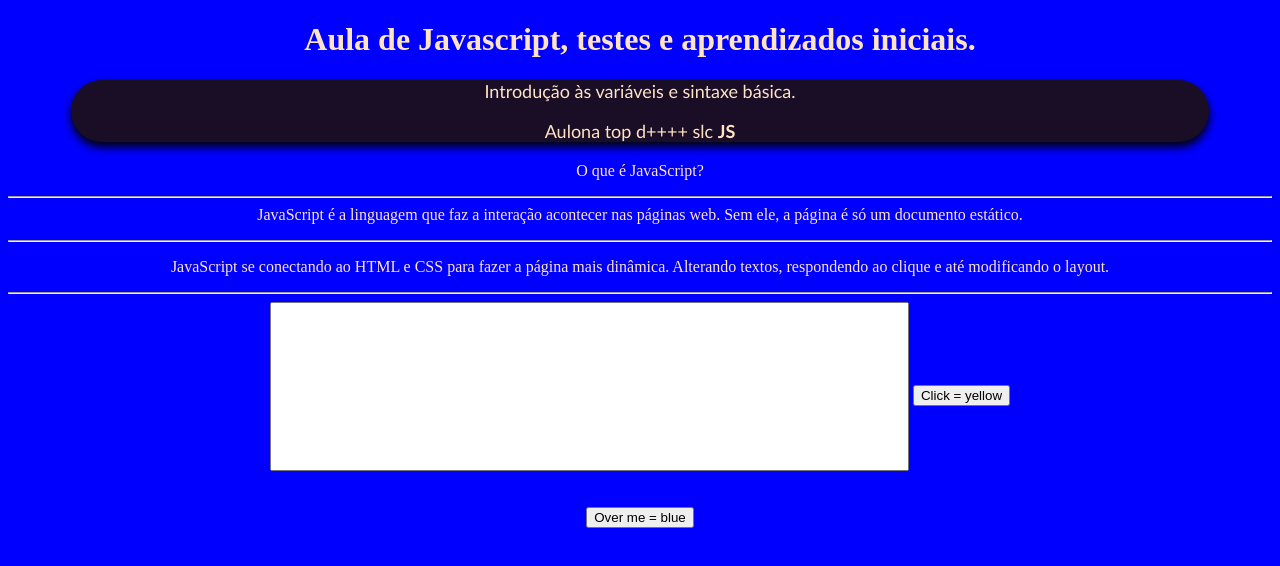
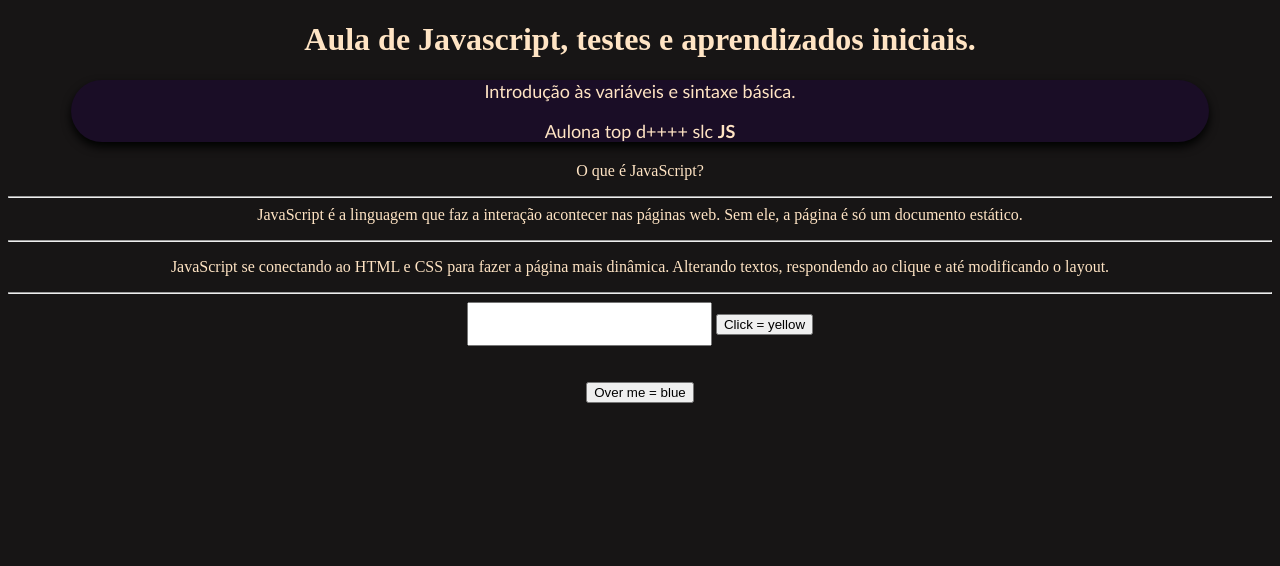
Before and after one commit to darkbehemoth13/js6hours, a plain HTML site: page index.html in a window 1280 px wide. Both pictures are taken after a click on the button "Over me = blue". Drawn offline with Linux system fonts and the light colour scheme.

Commit message:
Correção de estilo e adição de alguns eventos novos

```diff
--- a/index.html
+++ b/index.html
@@ -8,6 +8,7 @@
 </head>
 <body>
     <header>
+
         <strong><h1>Aula de Javascript, testes e aprendizados iniciais. </h1></strong>
         <div class="box1">
             <p>Introdução às variáveis e sintaxe básica.</p>
@@ -23,9 +24,9 @@
 
     <main>
 
-        <input style="padding: 60px;font-size: 40px;" type="text" name="" id="nome">
+        <input style="padding: 10px;font-size: 17px;"type="text" name="" id="nome">
         <button onclick="eventoClick()">Click = yellow</button> <br><br><br>
-        <button onmouseover="eventoOver()" type="button">Over me = blue</button>
+        <button onmouseover="eventoOver()" onmouseout="eventOut()" type="button">Over me = blue</button>
     </main>
 
     <footer>
--- a/script.js
+++ b/script.js
@@ -3,7 +3,7 @@ let a,b,c;
 //Atribuição de valores
 a=1;
 b=10;
-c=a+b;
+c=`${a+b-a-a} Teste string atual`;
 
 
 
@@ -180,6 +180,10 @@ function eventoOver(){
 
 }
 
+function eventOut(){
+    document.body.style.backgroundColor = "rgb(23, 21, 21)";
+}
+
 
 
 //Arrays, são listas, que contém vários itens, ex:
@@ -187,8 +191,48 @@ function eventoOver(){
 const lista = ["arroz","feijão", "macarrão", "leite"]; //array
 lista[3] = "acarajé";
 let x = lista[3];
-alert(x);
+console.log(x);
 
 const pessoa = {nome:"Jeferson", sobrenome:"Saturnino", idade:30}; //objeto
 console.log(pessoa.nome);
 console.log(lista[2]);
+
+
+///////////////////////////////////
+  // Quantidade de flocos que vai criar
+  const quantidadeFlocos = 70;
+
+  function criarFloco() {
+    const floco = document.createElement('div');
+    floco.classList.add('floco');
+
+//miolera véia
+    const miolo = document.createElement('div');
+    miolo.classList.add('miolo');
+
+    floco.appendChild(miolo);
+
+    // Posição horizontal aleatória em vw
+    floco.style.left = `${Math.random() * 100}vw`;
+
+    //Escala miolo
+    const escala = Math.random() * 0.9 + 0.3;
+    miolo.style.transform = `scale(${escala})`;
+
+    // Tempo da animação (5 a 12 segundos)
+    floco.style.animationDuration = "7s";
+    floco.style.animationIterationCount = "infinite";
+
+    // Delay aleatório para espalhar os flocos
+    floco.style.animationDelay = `${Math.random() * 12}s`;
+
+    document.body.appendChild(floco);
+  }
+
+  function iniciarNeve(qtd) {
+    for (let i = 0; i < qtd; i++) {
+      criarFloco();
+    }
+  }
+
+  iniciarNeve(quantidadeFlocos);
```
Also changed, not shown: style.css (line endings or trailing spaces).
